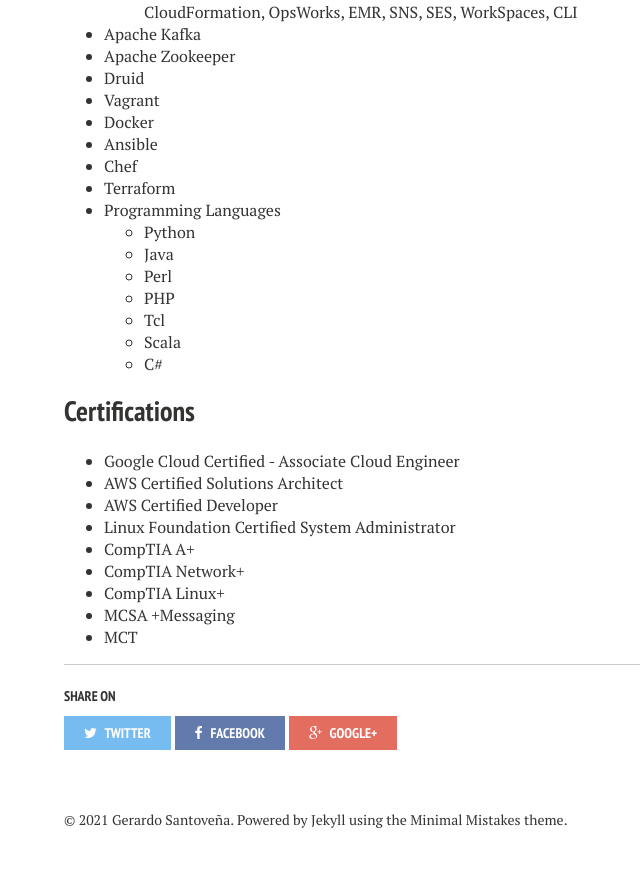
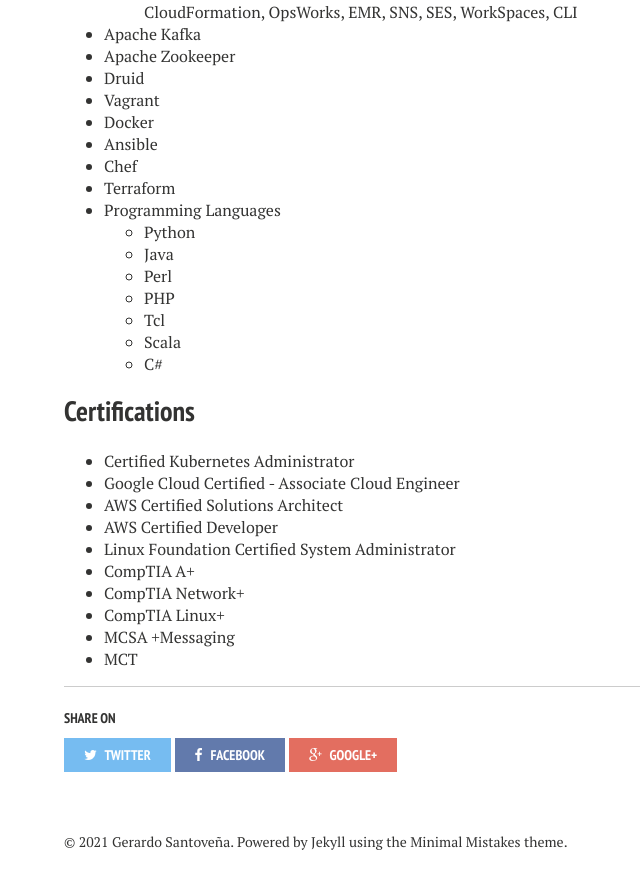
Before and after one commit to gsantovena/gsantovena.github.io, a Jekyll site: the page built from resume/index.md, in a window 1280 px wide and 900 px high, scrolled down 2204 px. Shown: the top 889 px of the window, without its empty margins (256-896 px from the left). Built offline with Jekyll 4.4.1, drawn with Linux system fonts in a browser that asks for light colours; nearby versions of some CDN libraries.

Commit message:
Added CKA.

```diff
--- a/resume/index.md
+++ b/resume/index.md
@@ -112,6 +112,7 @@
 
 ## Certifications
 
+* Certified Kubernetes Administrator
 * Google Cloud Certified - Associate Cloud Engineer
 * AWS Certified Solutions Architect
 * AWS Certified Developer
```
